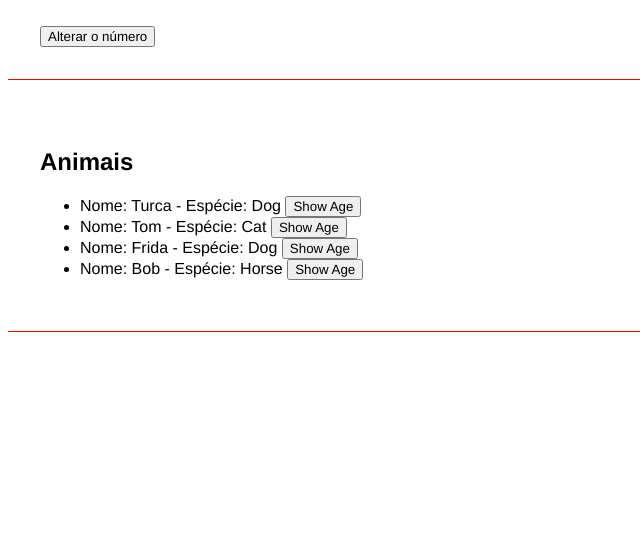
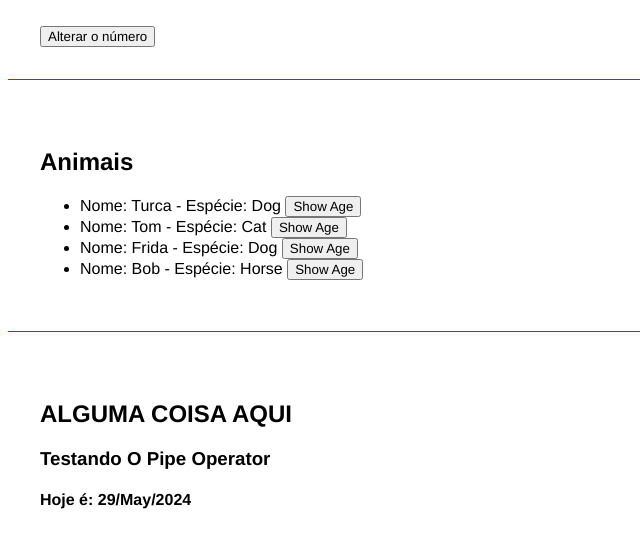
Before and after one commit to WilliamCP19/Angular-do-Zero, an Angular app: page / in a window 1280 px wide. Shown: the part 1064-1611 px from the top of the page, without its empty margins (0-640 px from the left). Built offline with nearby package versions, Linux system fonts and the light colour scheme.

Commit message:
Pipe Operators in Angular

```diff
--- a/src/app/app.component.html
+++ b/src/app/app.component.html
@@ -8,3 +8,4 @@
 <app-eventos></app-eventos>
 <app-emitter></app-emitter>
 <app-list-render></app-list-render>
+<app-pipes></app-pipes>
--- a/src/app/app.component.ts
+++ b/src/app/app.component.ts
@@ -7,13 +7,14 @@ import { IfRenderComponent } from "./components/if-render/if-render.component";
 import { EventosComponent } from "./components/eventos/eventos.component";
 import { EmitterComponent } from "./components/emitter/emitter.component";
 import { ListRenderComponent } from "./components/list-render/list-render.component";
+import { PipesComponent } from "./components/pipes/pipes.component";
 
 @Component({
     selector: 'app-root',
     standalone: true,
     templateUrl: './app.component.html',
     styleUrl: './app.component.css',
-    imports: [RouterOutlet, FirstComponentComponent, ParentDataComponent, DirectivesComponent, IfRenderComponent, EventosComponent, EmitterComponent, ListRenderComponent]
+    imports: [RouterOutlet, FirstComponentComponent, ParentDataComponent, DirectivesComponent, IfRenderComponent, EventosComponent, EmitterComponent, ListRenderComponent, PipesComponent]
 })
 export class AppComponent {
   userName = 'Joaquim';
--- /dev/null
+++ b/src/app/components/pipes/pipes.component.html
@@ -0,0 +1,5 @@
+<div class="class">
+    <h2> {{ "Alguma coisa Aqui" | uppercase }}</h2>
+    <h3>{{ someText | titlecase }}</h3>
+    <h4>Hoje é: {{ today | date: 'dd/MMM/yyyy' }}</h4>
+</div>
--- /dev/null
+++ b/src/app/components/pipes/pipes.component.ts
@@ -0,0 +1,15 @@
+import { CommonModule } from '@angular/common';
+import { Component } from '@angular/core';
+
+@Component({
+  selector: 'app-pipes',
+  standalone: true,
+  imports: [CommonModule],
+  templateUrl: './pipes.component.html',
+  styleUrl: './pipes.component.css'
+})
+export class PipesComponent {
+  someText = "TESTANDO O PIPE OPERATOR";
+
+  today = new Date();
+}
```
Also changed, not shown: src/app/components/pipes/pipes.component.css (added), 1 other file (tests, documents, lock files or other folders).
